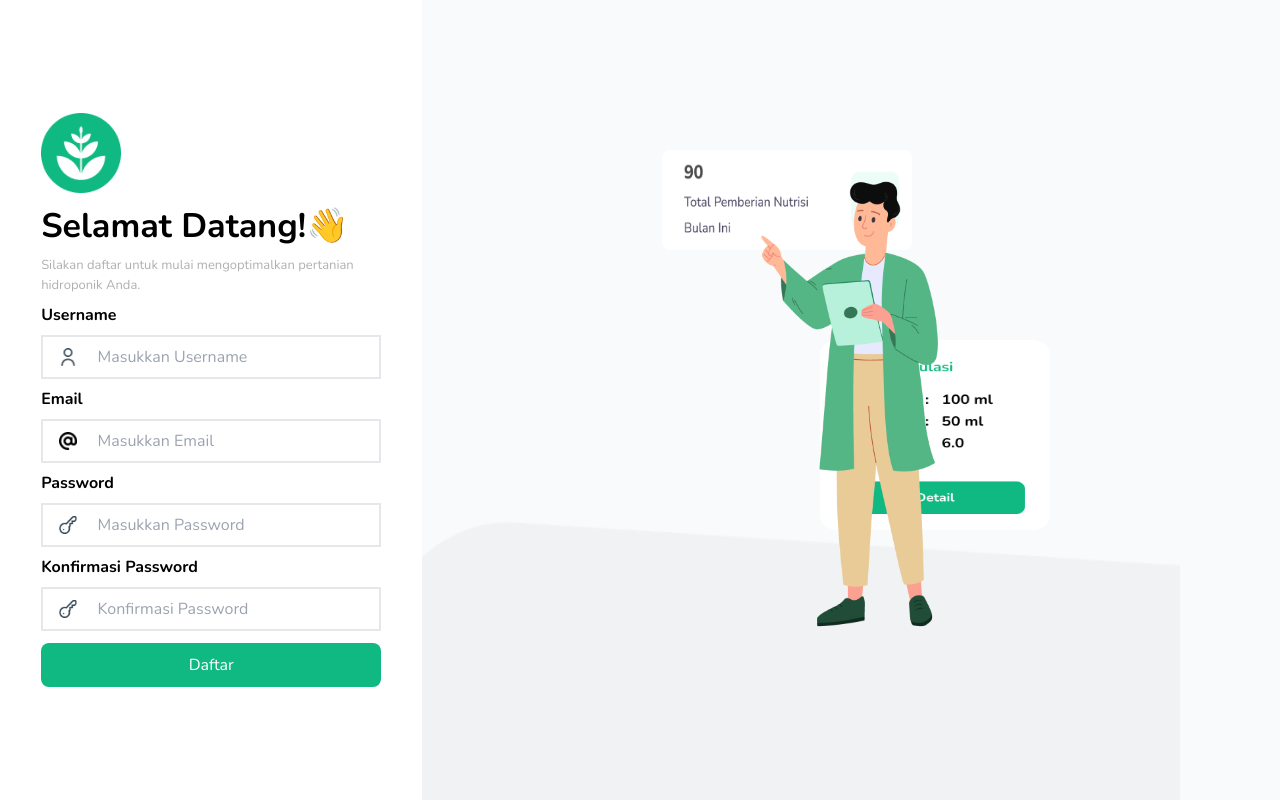
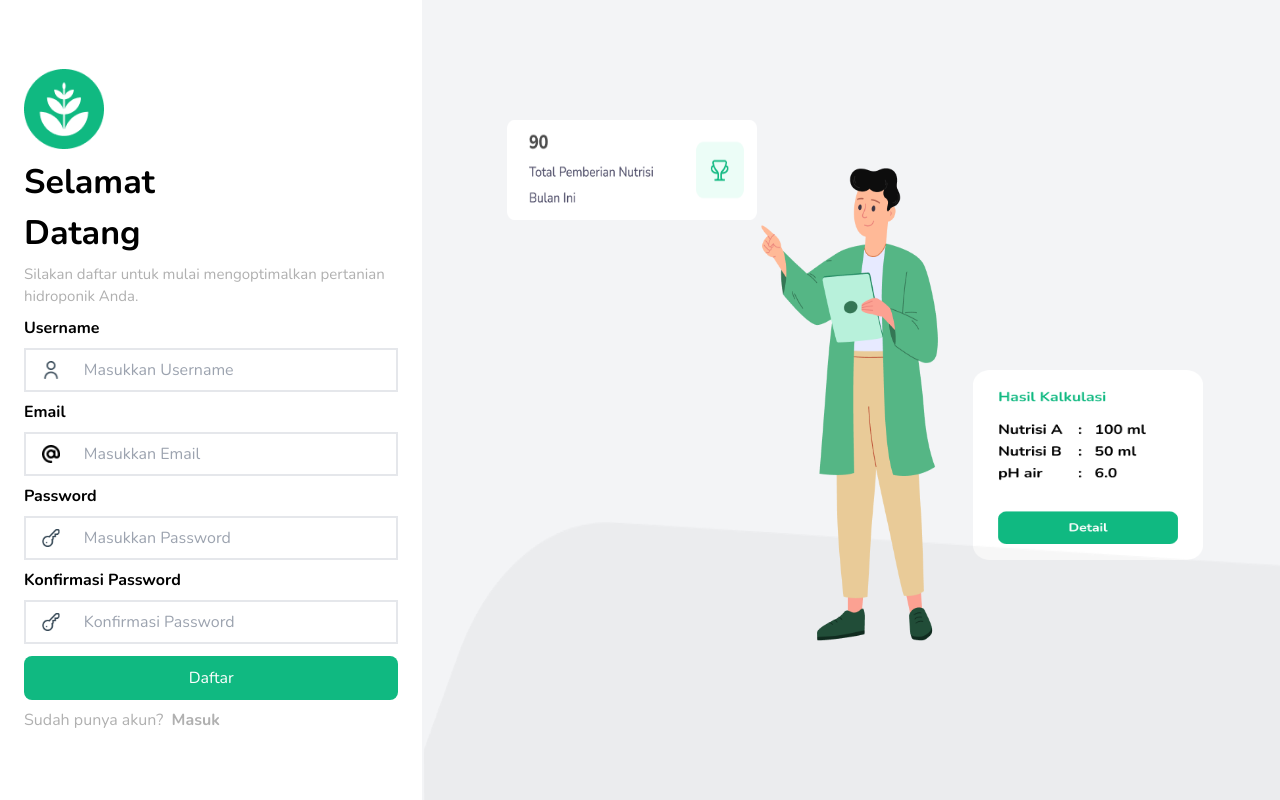
Before and after one commit to fthrosi/HygrowLab_FE, a React app: page /register in a window 1280 px wide. Built offline with nearby package versions, Linux system fonts and the light colour scheme; the HTML template or start-up script is replaced by a standard one.

Commit message:
Responsif page

```diff
--- a/src/components/navbar.jsx
+++ b/src/components/navbar.jsx
@@ -1,8 +1,8 @@
-import React from "react";
-import { Link, useLocation } from "react-router-dom";
-import { useState, useEffect } from "react";
-import "../utils/navbar.css";
-import "../utils/hamburger.css";
+import React from 'react';
+import { Link, useLocation } from 'react-router-dom';
+import { useState, useEffect } from 'react';
+import '../utils/navbar.css';
+import '../utils/hamburger.css';
 export default function Navbar() {
   const [scroll, setScroll] = useState(false);
   const [open, setOpen] = useState(false);
@@ -18,21 +18,21 @@ export default function Navbar() {
         setScroll(false);
       }
     };
-    window.addEventListener("scroll", handleScroll);
+    window.addEventListener('scroll', handleScroll);
     return () => {
-      window.removeEventListener("scroll", handleScroll);
+      window.removeEventListener('scroll', handleScroll);
     };
   }, []);
   return (
     <div className="fixed w-full">
       <nav
         className={`md:flex xl:px-[18.75rem] md:px-10 md:py-4 justify-between content-center items-center ${
-          scroll ? "md:shadow-md md:bg-white" : ""
-        }`}
-      >
-        <div className={`flex justify-between w-full md:w-auto px-[2rem] md:px-0 md:py-0 py-4 ${
-          scroll ? "shadow-md bg-white md:shadow-none md:bg-transparent" : ""
+          scroll ? 'md:shadow-md md:bg-white' : ''
         }`}>
+        <div
+          className={`flex justify-between w-full md:w-auto px-[2rem] md:px-0 md:py-0 py-4 ${
+            scroll ? 'shadow-md bg-white md:shadow-none md:bg-transparent' : ''
+          }`}>
           <a href="/beranda" className="flex items-center md:gap-4 gap-2">
             <img
               src="/assets/images/logo.png"
@@ -45,10 +45,9 @@ export default function Navbar() {
           </a>
           <button
             className={`md:!hidden translate-y-0 hamburger hamburger--elastic ${
-              open ? "is-active" : ""
+              open ? 'is-active' : ''
             }`}
-            onClick={() => setOpen(!open)}
-          >
+            onClick={() => setOpen(!open)}>
             <span className="hamburger-box md:hidden">
               <span className="hamburger-inner"></span>
             </span>
@@ -57,20 +56,17 @@ export default function Navbar() {
         <div
           className={`flex justify-center py-10 md:py-0 z-49 ${
             open
-              ? "bg-white bg-opacity-45 translate-x-0 transition-all duration-500 backdrop-blur-sm"
-              : "-translate-x-[100rem] transition-all duration-500"
-          } md:translate-x-0`}
-        >
+              ? 'bg-white bg-opacity-45 translate-x-0 transition-all duration-500 backdrop-blur-sm'
+              : '-translate-x-[100rem] transition-all duration-500'
+          } md:translate-x-0`}>
           <ul
-            className={`navlink flex flex-col md:flex-row items-center md:gap-8 text-xl md:text-[2.6vw] xl:text-[1.25rem] font-nunito`}
-          >
+            className={`navlink flex flex-col md:flex-row items-center md:gap-8 text-xl md:text-[2.6vw] xl:text-[1.25rem] font-nunito`}>
             <li>
               <Link
                 to="/beranda"
                 className={`${
-                  isActive("/beranda") ? "text-primary" : "text-[#838E9E]"
-                }`}
-              >
+                  isActive('/beranda') ? 'text-primary' : 'text-[#838E9E]'
+                }`}>
                 Beranda
               </Link>
             </li>
@@ -78,9 +74,8 @@ export default function Navbar() {
               <Link
                 to="/tentangkami"
                 className={`${
-                  isActive("/tentangkami") ? "text-primary" : "text-[#838E9E]"
-                }`}
-              >
+                  isActive('/tentangkami') ? 'text-primary' : 'text-[#838E9E]'
+                }`}>
                 Tentang Kami
               </Link>
             </li>
@@ -88,19 +83,19 @@ export default function Navbar() {
               <Link
                 to="/faqs"
                 className={`${
-                  isActive("/faqs") ? "text-primary" : "text-[#838E9E]"
-                }`}
-              >
+                  isActive('/faqs') ? 'text-primary' : 'text-[#838E9E]'
+                }`}>
                 FAQs
               </Link>
             </li>
           </ul>
         </div>
-        <div className="button px-[2rem] py-[0.5rem] bg-primary text-white rounded-[0.438rem] hidden lg:block">
-          <a href="/login" className="font-bold">
-            Masuk
-          </a>
-        </div>
+
+        <a
+          href="/login"
+          className="font-bold button px-[2rem] py-[0.5rem] bg-primary text-white rounded-[0.438rem] hidden lg:block">
+          Masuk
+        </a>
       </nav>
     </div>
   );
--- a/src/layouts/Login.jsx
+++ b/src/layouts/Login.jsx
@@ -12,24 +12,23 @@ export default function Login() {
   };
   return (
     <>
-      <div className=" flex w-full h-[100vh]  items-center justify-center ">
-        <div className="w-[33%] h-full flex justify-center items-center bg-white z-10 ">
-          <div className="w-[90%]    flex justify-center items-center ">
-            <div className="w-full h-full p-5   max-w-[450px] ">
-              <div className="w-full h-[12%] ">
+      <div className=" flex w-full h-[100vh]   items-center justify-center ">
+        <div className="p-6 flex justify-center items-center w-full xl:w-[33%]   z-10 ">
+          <div className="w-full h-full flex flex-col items-center xl:items-start    max-w-[450px] ">
+            <div className="w-[80px] h-[12%] ">
               <img
                 className="w-[80px] h-full"
                 src="assets/images/Logoc.png"
                 alt=""
               />
             </div>
-              <div className="w-full mt-2">
+            <div className="w-[120px] mt-2">
               <h1 className="text-black nunito text-[34px] font-bold ">
-                  Selamat Datang!👋
+                Selamat Datang
               </h1>
             </div>
-              <div className="w-full mt-1">
-                <p className="nunito text-[13px] text-[rgb(176,176,176)] ">
+            <div className="w-[70%] xl:w-full mt-1 ">
+              <p className="nunito text-[15px] text-center xl:text-start text-[rgb(176,176,176)] ">
                 Silakan masuk untuk mulai mengoptimalkan pertanian hidroponik
                 Anda.
               </p>
@@ -95,33 +94,33 @@ export default function Login() {
             </div>
           </div>
         </div>
-        </div>
 
-        <div className=" hidden xl:block  w-[67%] h-full bg-gray-50  ">
-          <div className="h-full w-full flex items-center justify-center ">
-            <div className="w-full h-full relative ">
-              <div className="w-[250px] h-[100px] absolute top-[150px] left-[240px]">
+        <div className=" hidden xl:block  w-[67%] h-full bg-gray-100  ">
+          <div className="h-full w-full flex items-center  justify-center ">
+            <div className="w-[800px] h-[800px] relative ">
+              <div className="w-[250px] h-[100px] absolute top-[15%] left-[7%]">
                 <img
                   className="w-full h-full"
                   src="assets/images/frame1.png"
                   alt=""
                 />
               </div>
-              <div className="w-[200px] h-[480px] absolute z-10   left-[50%] top-[50%] translate-y-[-50%] translate-x-[-50%] ">
+              <div className="w-[200px] h-[510px] absolute z-10   left-[50%] top-[50%] translate-y-[-50%] translate-x-[-50%] ">
                 <img
                   className="w-full h-full"
                   src="assets/images/frame2.png"
                   alt=""
                 />
               </div>
-              <div className="w-[230px] h-[190px] absolute bottom-[270px] right-[230px]">
+              <div className="w-[230px] h-[190px] absolute bottom-[15rem] right-[3rem]">
                 <img
                   className="w-full h-full"
                   src="assets/images/frame3.png"
                   alt=""
                 />
               </div>
-              <div className=" w-full h-[290px] z-0 absolute bottom-0 left-[-100px]">
+            </div>
+            <div className=" w-[67%] h-[290px] z-0 absolute bottom-0 ">
               <img
                 className="w-full h-full"
                 src="assets/images/frame4.png"
@@ -131,7 +130,6 @@ export default function Login() {
           </div>
         </div>
       </div>
-      </div>
     </>
   );
 }
--- a/src/layouts/Register.jsx
+++ b/src/layouts/Register.jsx
@@ -2,24 +2,23 @@ import React from 'react';
 export default function Register() {
   return (
     <>
-      <div className=" flex w-full h-[100vh]  items-center justify-center ">
-        <div className="w-[33%] h-full flex justify-center items-center bg-white z-10 ">
-          <div className="w-[90%]    flex justify-center items-center ">
-            <div className="w-full h-full p-5   max-w-[450px] ">
-              <div className="w-full h-[12%] ">
+      <div className=" flex w-full h-[100vh]   items-center justify-center ">
+        <div className="p-6 flex justify-center items-center w-full xl:w-[33%]   z-10 ">
+          <div className="w-full h-full flex flex-col items-center xl:items-start    max-w-[450px] ">
+            <div className="w-[80px] h-[12%] ">
               <img
                 className="w-[80px] h-full"
                 src="assets/images/Logoc.png"
                 alt=""
               />
             </div>
-              <div className="w-full mt-2">
+            <div className="w-[120px] mt-2">
               <h1 className="text-black nunito text-[34px] font-bold ">
-                  Selamat Datang!👋
+                Selamat Datang
               </h1>
             </div>
-              <div className="w-full mt-1">
-                <p className="nunito text-[13px] text-[rgb(176,176,176)] ">
+            <div className="w-[70%] xl:w-full mt-1 ">
+              <p className="nunito text-[15px] text-center xl:text-start text-[rgb(176,176,176)] ">
                 Silakan daftar untuk mulai mengoptimalkan pertanian hidroponik
                 Anda.
               </p>
@@ -116,42 +115,42 @@ export default function Register() {
                   value="Daftar"
                 />
               </form>
-                {/* <p className="nunito text-[rgb(176,176,176)] mt-2">
-                  Belum punya akun? &nbsp;
-                  <a className="font-bold" href="">
-                    Daftar
+              <p className="nunito text-[rgb(176,176,176)] mt-2">
+                Sudah punya akun? &nbsp;
+                <a className="font-bold" href="/login">
+                  Masuk
                 </a>
-                </p> */}
-              </div>
+              </p>
             </div>
           </div>
         </div>
 
-        <div className=" hidden xl:block  w-[67%] h-full bg-gray-50  ">
-          <div className="h-full w-full flex items-center justify-center ">
-            <div className="w-full h-full relative ">
-              <div className="w-[250px] h-[100px] absolute top-[150px] left-[240px]">
+        <div className=" hidden xl:block  w-[67%] h-full bg-gray-100  ">
+          <div className="h-full w-full flex items-center  justify-center ">
+            <div className="w-[800px] h-[800px] relative ">
+              <div className="w-[250px] h-[100px] absolute top-[15%] left-[7%]">
                 <img
                   className="w-full h-full"
                   src="assets/images/frame1.png"
                   alt=""
                 />
               </div>
-              <div className="w-[200px] h-[480px] absolute z-10   left-[50%] top-[50%] translate-y-[-50%] translate-x-[-50%] ">
+              <div className="w-[200px] h-[510px] absolute z-10   left-[50%] top-[50%] translate-y-[-50%] translate-x-[-50%] ">
                 <img
                   className="w-full h-full"
                   src="assets/images/frame2.png"
                   alt=""
                 />
               </div>
-              <div className="w-[230px] h-[190px] absolute bottom-[270px] right-[230px]">
+              <div className="w-[230px] h-[190px] absolute bottom-[15rem] right-[3rem]">
                 <img
                   className="w-full h-full"
                   src="assets/images/frame3.png"
                   alt=""
                 />
               </div>
-              <div className=" w-full h-[290px] z-0 absolute bottom-0 left-[-100px]">
+            </div>
+            <div className=" w-[67%] h-[290px] z-0 absolute bottom-0 ">
               <img
                 className="w-full h-full"
                 src="assets/images/frame4.png"
@@ -161,7 +160,6 @@ export default function Register() {
           </div>
         </div>
       </div>
-      </div>
     </>
   );
 }
```
Also changed, not shown: src/components/Dasboard.jsx (+8 -4 lines), src/components/sidebar.jsx (+33 -9 lines), src/components/tanaman.jsx (+29 -27 lines), src/layouts/Dashboard.jsx (+6 -7 lines). Lines whose indentation alone changed are shown as unchanged.
